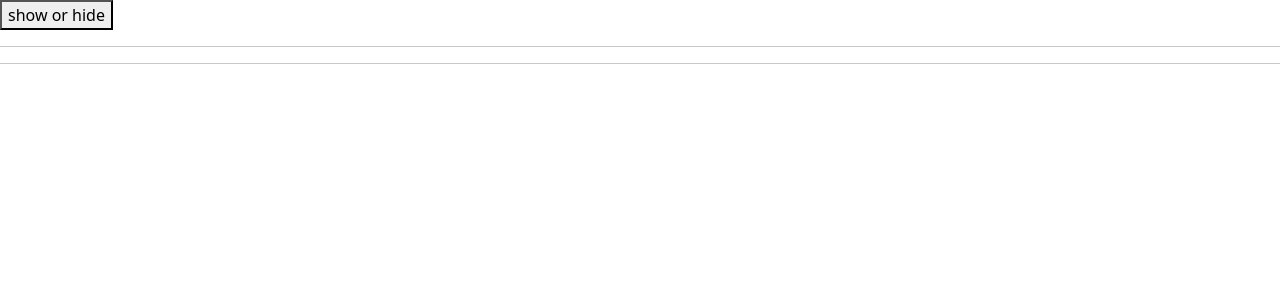
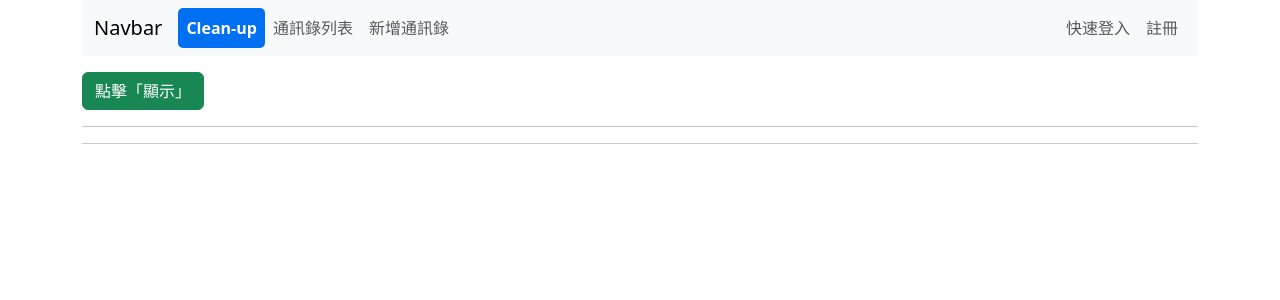
Before and after one commit to shinder/next-app-training, a Next.js app: page /cleanup in a window 1280 px wide. Shown: the top 300 px of the page. Built offline with nearby package versions, Linux system fonts and the light colour scheme.

Commit message:
調整 Navbar

```diff
--- a/app/address-book/layout.js
+++ b/app/address-book/layout.js
@@ -1,4 +1,3 @@
-import Navbar from "@/components/layouts/navbar";
 
 export const metadata = {
   title: "通訊錄 - 小新的網站",
@@ -8,8 +7,8 @@ export const metadata = {
 export default function ABLayout({ children}) {
   return (
     <>
-      <Navbar />
-      <div className="container">{children}</div>
+      <div style={{width:'100%', height:'10px', backgroundColor: 'lightcyan'}}></div>
+      {children}
     </>
   );
 }
--- a/app/cleanup/page.js
+++ b/app/cleanup/page.js
@@ -10,8 +10,13 @@ export default function Cleanup() {
 
   return (
     <div>
-      <div>
-        <button onClick={() => setShowChild(!showChild)}>show or hide</button>
+      <div className="mt-3">
+        <button
+          className={`btn btn-${showChild ? "warning" : "success"}`}
+          onClick={() => setShowChild(!showChild)}
+        >
+          {showChild ? "點擊「隱藏」" : "點擊「顯示」"}
+        </button>
       </div>
       {showChild && <CleanupChild1 />}
       <hr />
--- a/app/layout.js
+++ b/app/layout.js
@@ -1,3 +1,4 @@
+import Navbar from "@/components/layouts/navbar";
 import { AuthContextProvider } from "@/contexts/auth-context";
 export const metadata = {
   title: "Create Next App",
@@ -15,7 +16,8 @@ export default function RootLayout({ children }) {
           />
         </head>
         <body>
-          {children}
+          <Navbar />
+          <div className="container">{children}</div>
           <script
             src="https://cdn.jsdelivr.net/npm/bootstrap@5.3.3/dist/js/bootstrap.bundle.min.js"
             defer
--- a/app/page.js
+++ b/app/page.js
@@ -1,5 +1,5 @@
 export default function Home() {
   return (
-    <div>Home</div>
+    <h1>Home</h1>
   );
 }
--- a/components/layouts/navbar.js
+++ b/components/layouts/navbar.js
@@ -13,6 +13,7 @@ export default function Navbar() {
   const pathname = usePathname();
 
   const leftItems = [
+    { title: "Clean-up", href: "/cleanup" },
     { title: "通訊錄列表", href: "/address-book" },
     { title: "新增通訊錄", href: "/address-book/add" },
   ];
```
